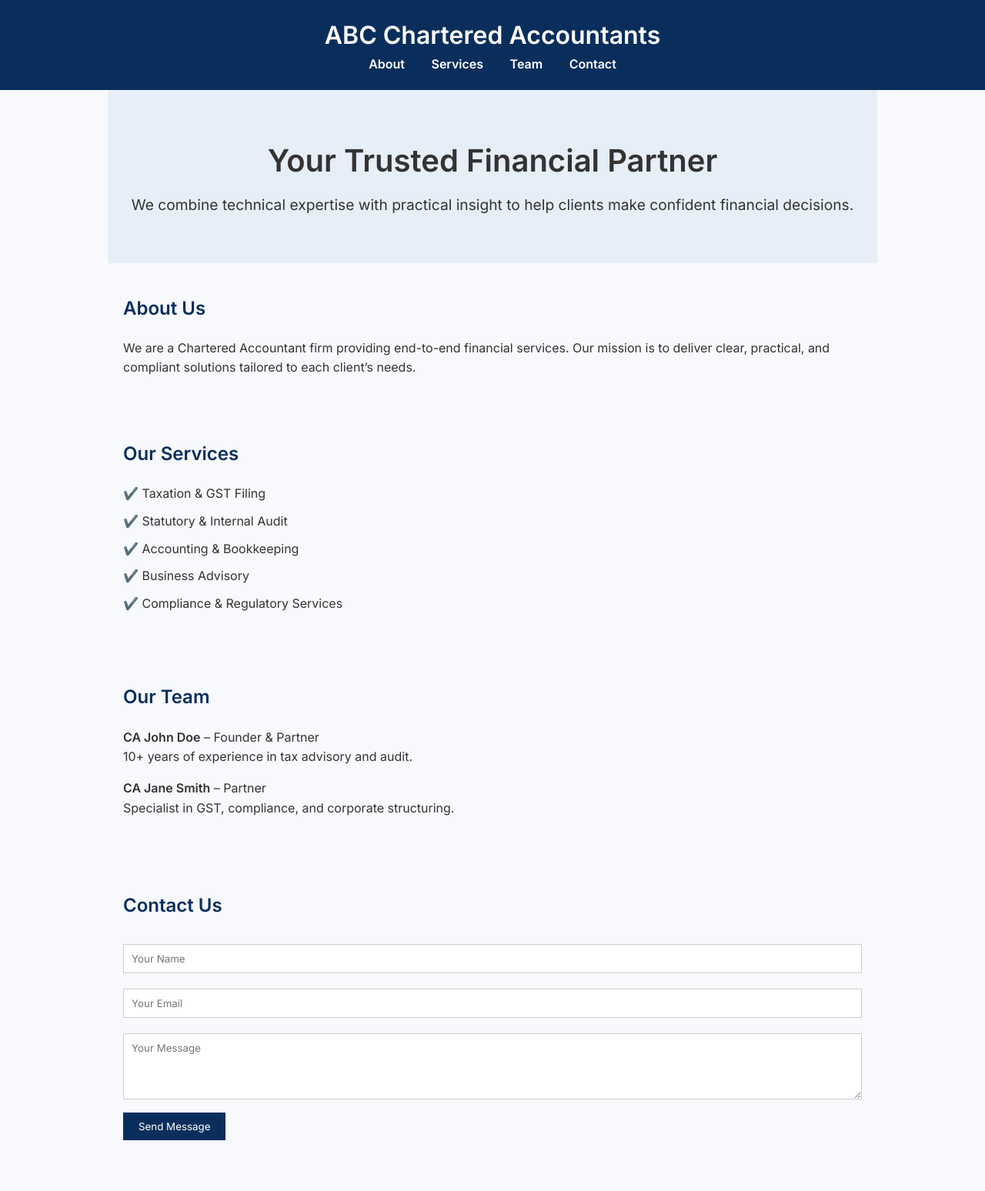
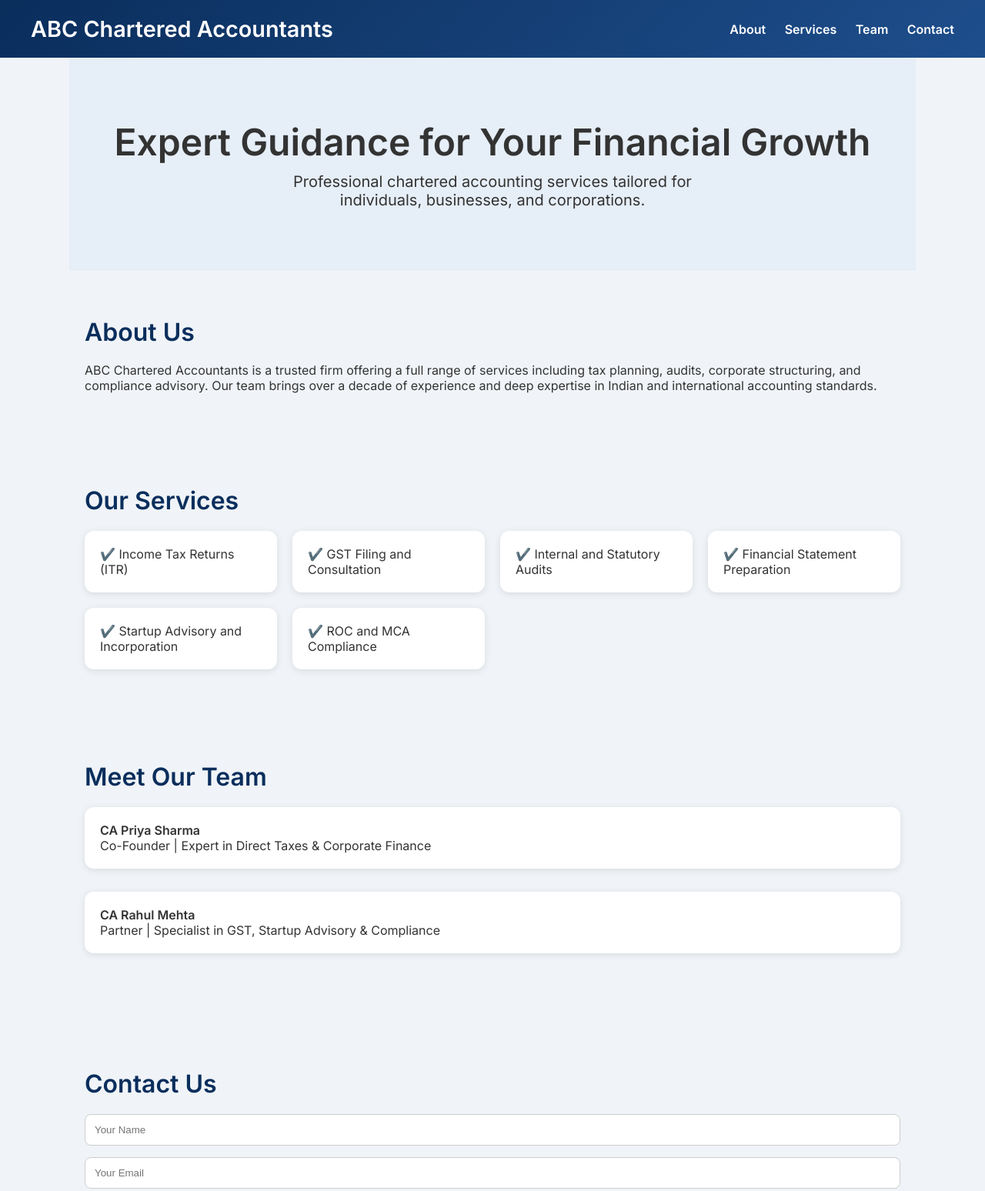
Before and after one commit to NRC841/NRC-Website, a plain HTML site: page index.html in a window 1280 px wide. Shown: the top 1548 px of the page at 77% size. Drawn offline with Linux system fonts and the light colour scheme.

Commit message:
Add files via upload

```diff
--- a/index.html
+++ b/index.html
@@ -3,27 +3,109 @@
 <head>
   <meta charset="UTF-8" />
   <meta name="viewport" content="width=device-width, initial-scale=1.0" />
-  <title>Chartered Accountant Firm</title>
+  <title>ABC Chartered Accountants</title>
   <link href="https://fonts.googleapis.com/css2?family=Inter:wght@400;600&display=swap" rel="stylesheet">
   <style>
-    * { margin: 0; padding: 0; box-sizing: border-box; font-family: 'Inter', sans-serif; }
-    body { background: #f7f9fc; color: #333; line-height: 1.6; }
-    header { background: #0a2e5c; color: white; padding: 20px; text-align: center; }
-    nav a { color: white; margin: 0 15px; text-decoration: none; font-weight: 600; }
-    .hero { padding: 60px 20px; text-align: center; background: #e6eef7; }
-    .hero h1 { font-size: 2.5rem; margin-bottom: 10px; }
-    .hero p { font-size: 1.2rem; }
-    section { padding: 40px 20px; max-width: 1000px; margin: auto; }
-    h2 { margin-bottom: 20px; color: #0a2e5c; }
-    .services ul { list-style: none; padding-left: 0; }
-    .services li { margin-bottom: 10px; }
-    .team-member { margin-bottom: 15px; }
-    footer { background: #0a2e5c; color: white; text-align: center; padding: 20px; margin-top: 40px; }
-    .contact-form input, .contact-form textarea { width: 100%; padding: 10px; margin: 10px 0; border: 1px solid #ccc; }
-    .contact-form button { background: #0a2e5c; color: white; padding: 10px 20px; border: none; cursor: pointer; }
+    * { margin: 0; padding: 0; box-sizing: border-box; }
+    body {
+      font-family: 'Inter', sans-serif;
+      background-color: #f0f4f8;
+      color: #333;
+    }
+    header {
+      background: linear-gradient(135deg, #0a2e5c, #1e4e8c);
+      padding: 20px 40px;
+      color: white;
+      display: flex;
+      justify-content: space-between;
+      align-items: center;
+      position: sticky;
+      top: 0;
+      z-index: 1000;
+    }
+    header h1 {
+      font-size: 1.8rem;
+    }
+    nav a {
+      color: white;
+      margin-left: 20px;
+      text-decoration: none;
+      font-weight: 600;
+    }
+    .hero {
+      padding: 80px 20px;
+      text-align: center;
+      background: #e6eef7;
+    }
+    .hero h1 {
+      font-size: 3rem;
+      margin-bottom: 10px;
+    }
+    .hero p {
+      font-size: 1.25rem;
+      max-width: 600px;
+      margin: auto;
+    }
+    section {
+      padding: 60px 20px;
+      max-width: 1100px;
+      margin: auto;
+    }
+    h2 {
+      font-size: 2rem;
+      margin-bottom: 20px;
+      color: #0a2e5c;
+    }
+    .services ul {
+      display: grid;
+      grid-template-columns: repeat(auto-fit, minmax(250px, 1fr));
+      gap: 20px;
+      list-style: none;
+      padding: 0;
+    }
+    .services li {
+      background: white;
+      padding: 20px;
+      border-radius: 12px;
+      box-shadow: 0 2px 10px rgba(0,0,0,0.1);
+    }
+    .team-member {
+      margin-bottom: 30px;
+      padding: 20px;
+      background: white;
+      border-radius: 12px;
+      box-shadow: 0 2px 10px rgba(0,0,0,0.1);
+    }
+    .contact-form {
+      display: flex;
+      flex-direction: column;
+      gap: 15px;
+    }
+    .contact-form input, .contact-form textarea {
+      padding: 12px;
+      border-radius: 8px;
+      border: 1px solid #ccc;
+    }
+    .contact-form button {
+      background: #0a2e5c;
+      color: white;
+      padding: 12px;
+      border: none;
+      border-radius: 8px;
+      cursor: pointer;
+      font-weight: 600;
+    }
+    footer {
+      background: #0a2e5c;
+      color: white;
+      text-align: center;
+      padding: 30px 20px;
+      margin-top: 40px;
+    }
   </style>
 </head>
 <body>
+
 <header>
   <h1>ABC Chartered Accountants</h1>
   <nav>
@@ -35,35 +117,36 @@
 </header>
 
 <section class="hero">
-    <h1>Your Trusted Financial Partner</h1>
-    <p>We combine technical expertise with practical insight to help clients make confident financial decisions.</p>
+  <h1>Expert Guidance for Your Financial Growth</h1>
+  <p>Professional chartered accounting services tailored for individuals, businesses, and corporations.</p>
 </section>
 
 <section id="about">
   <h2>About Us</h2>
-    <p>We are a Chartered Accountant firm providing end-to-end financial services. Our mission is to deliver clear, practical, and compliant solutions tailored to each client’s needs.</p>
+  <p>ABC Chartered Accountants is a trusted firm offering a full range of services including tax planning, audits, corporate structuring, and compliance advisory. Our team brings over a decade of experience and deep expertise in Indian and international accounting standards.</p>
 </section>
 
 <section id="services" class="services">
   <h2>Our Services</h2>
   <ul>
-      <li>✔️ Taxation & GST Filing</li>
-      <li>✔️ Statutory & Internal Audit</li>
-      <li>✔️ Accounting & Bookkeeping</li>
-      <li>✔️ Business Advisory</li>
-      <li>✔️ Compliance & Regulatory Services</li>
+    <li>✔️ Income Tax Returns (ITR)</li>
+    <li>✔️ GST Filing and Consultation</li>
+    <li>✔️ Internal and Statutory Audits</li>
+    <li>✔️ Financial Statement Preparation</li>
+    <li>✔️ Startup Advisory and Incorporation</li>
+    <li>✔️ ROC and MCA Compliance</li>
   </ul>
 </section>
 
 <section id="team">
-    <h2>Our Team</h2>
+  <h2>Meet Our Team</h2>
   <div class="team-member">
-      <strong>CA John Doe</strong> – Founder & Partner<br />
-      10+ years of experience in tax advisory and audit.
+    <strong>CA Priya Sharma</strong><br />
+    Co-Founder | Expert in Direct Taxes & Corporate Finance
   </div>
   <div class="team-member">
-      <strong>CA Jane Smith</strong> – Partner<br />
-      Specialist in GST, compliance, and corporate structuring.
+    <strong>CA Rahul Mehta</strong><br />
+    Partner | Specialist in GST, Startup Advisory & Compliance
   </div>
 </section>
 
@@ -72,13 +155,14 @@
   <form class="contact-form">
     <input type="text" placeholder="Your Name" required />
     <input type="email" placeholder="Your Email" required />
-      <textarea placeholder="Your Message" rows="4" required></textarea>
+    <textarea placeholder="Your Message" rows="5" required></textarea>
     <button type="submit">Send Message</button>
   </form>
 </section>
 
 <footer>
-    &copy; 2025 ABC Chartered Accountants | All rights reserved.
+  &copy; 2025 ABC Chartered Accountants. All rights reserved.
 </footer>
+
 </body>
 </html>
```
Lines whose indentation alone changed are shown as unchanged.
